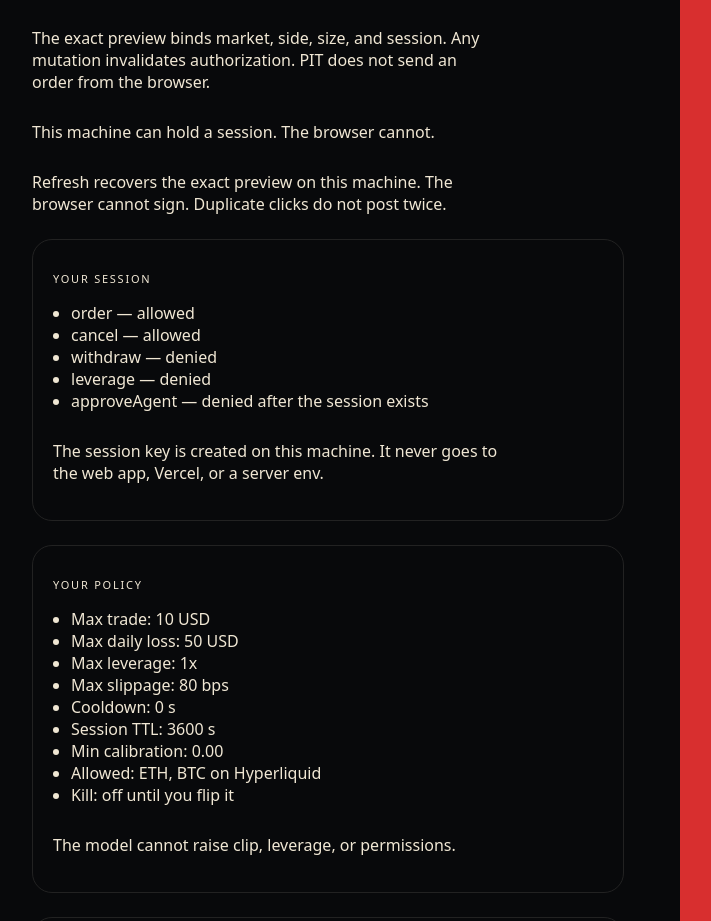
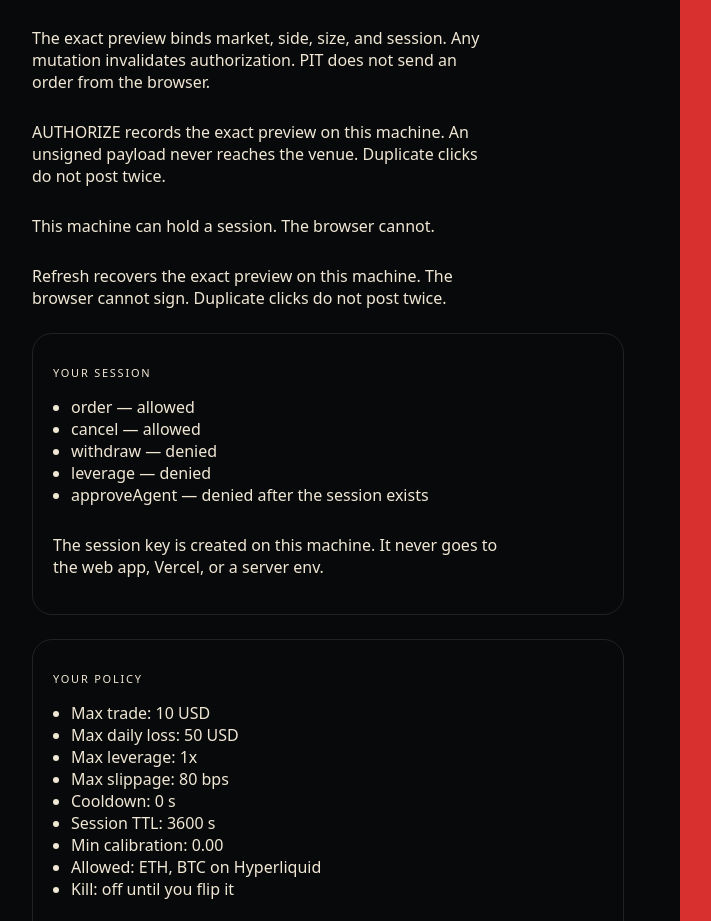
Before and after one commit to mohamedwael201193/pit, a React (Vite) app in the folder apps/desktop/: page / in a window 1280 px wide. Shown: the part 1121-2042 px from the top of the page, without its empty margins (24-735 px from the left). Built offline with nearby package versions, Linux system fonts and the light colour scheme.

Commit message:
feat: show ledger copy on the desk shell

```diff
--- a/apps/desktop/src/App.tsx
+++ b/apps/desktop/src/App.tsx
@@ -16,6 +16,7 @@ import { AuthorizeGate } from "./AuthorizeGate";
 import { LocalSign } from "./LocalSign";
 import { SessionNote } from "./SessionNote";
 import { PreviewNote } from "./PreviewNote";
+import { LedgerNote } from "./LedgerNote";
 
 type Net = "mainnet" | "testnet";
 
@@ -51,6 +52,7 @@ export function App() {
           <LocalSign />
           <SessionNote />
           <PreviewNote />
+          <LedgerNote />
           <NoSession />
           <RecoverNote />
           <PermissionsCard />
```
